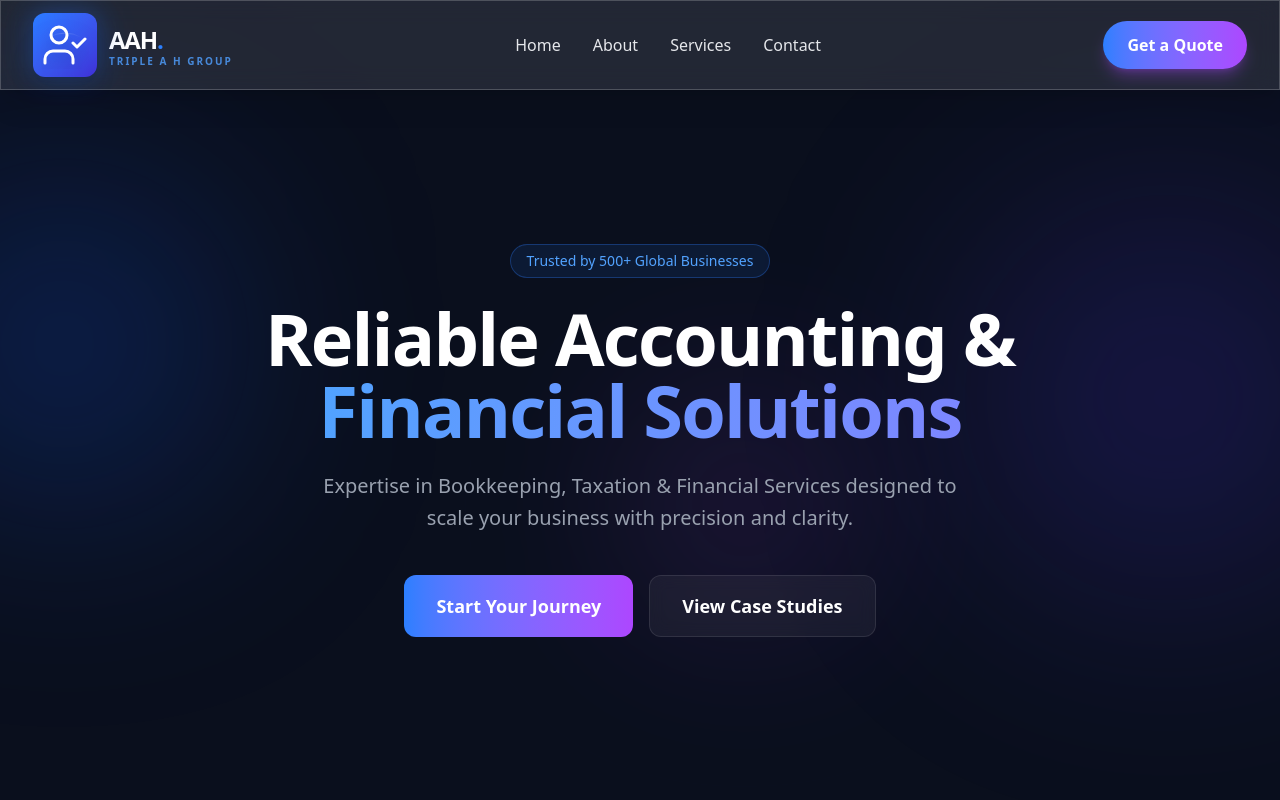
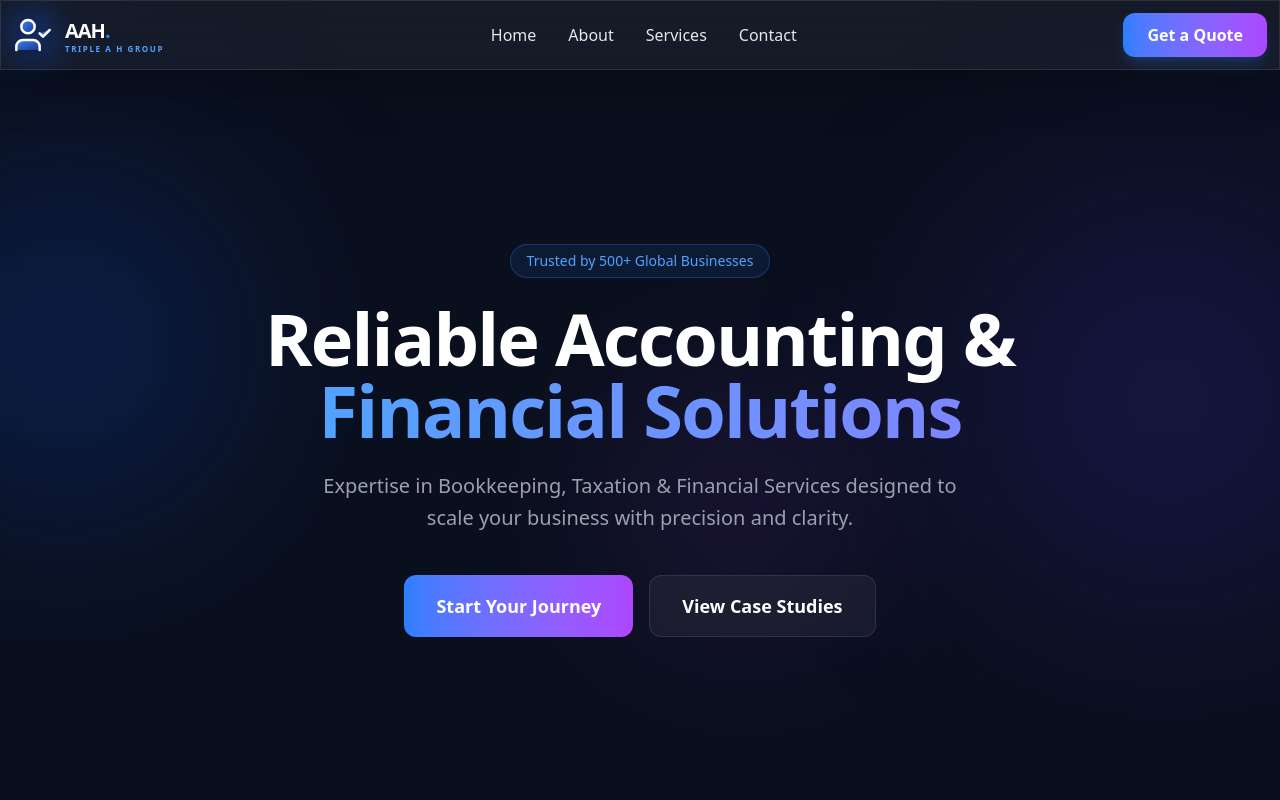
Before and after one commit to fahadkhan1229/tripleAh, a Next.js app: page / in a window 1280 px wide. Shown: the top 800 px of the page. Built offline with nearby package versions, Linux system fonts and the light colour scheme.

Commit message:
done structure

```diff
--- a/app/components/header/header.tsx
+++ b/app/components/header/header.tsx
@@ -1,81 +1,49 @@
 "use client";
-import React, { useState } from 'react';
-import { motion, AnimatePresence } from 'framer-motion';
-import { Calculator, Menu, X } from 'lucide-react';
+
+import React, { useState } from "react";
+import Link from "next/link";
+import { motion, AnimatePresence } from "framer-motion";
+import { Menu, X } from "lucide-react";
 
 const Header = () => {
   const [isOpen, setIsOpen] = useState(false);
 
-  const navItems = ['Home', 'About', 'Services', 'Contact'];
+  const navItems = ["Home", "About", "Services", "Contact"];
 
   return (
     <motion.header
       initial={{ y: -100 }}
       animate={{ y: 0 }}
-      className="fixed top-0 w-full z-50"
+      className="fixed top-0 w-full z-[100] "
     >
-      <div className="max-w-7xl mx-auto backdrop-blur-md bg-white/10 border border-white/20 px-6 sm:px-8 py-3 flex justify-between items-center shadow-xl">
-      {/* Elevated Logo Design */}
-<div className="flex items-center gap-3 group cursor-pointer">
-  <div className="relative flex items-center justify-center">
-    {/* Animated Background Glow */}
-    <div className="absolute inset-0 bg-blue-500 blur-md opacity-20 group-hover:opacity-40 transition-opacity" />
+      <div className="max-w-7xl mx-auto backdrop-blur-xl bg-white/5 border border-white/10  px-3 py-3 flex justify-between items-center shadow-2xl">
 
-    {/* Geometric 'A' Mark */}
-    <div className="relative bg-gradient-to-br from-blue-500 to-indigo-700 p-2 rounded-xl shadow-lg transform group-hover:rotate-6 transition-transform duration-300">
+        {/* Fixed Bold Blue Logo */}
         <div className="flex items-center gap-3 group cursor-pointer">
           <div className="relative">
-    {/* Outer Glow for Pop */}
-    <div className="absolute inset-0 bg-blue-600 blur-xl opacity-40 group-hover:opacity-60 transition-opacity duration-500" />
+            <div className="absolute inset-0 bg-blue-600 blur-lg opacity-40 group-hover:opacity-60 transition-opacity" />
             <svg
-  width="48"
-  height="48"
-  viewBox="0 0 24 24"
-  fill="none"
-  stroke="white"
-  strokeWidth="1.5"
-  strokeLinecap="round"
-  strokeLinejoin="round"
-  className="relative drop-shadow-2xl transition-transform duration-500 group-hover:scale-110 group-hover:rotate-3"
+              width="40" height="40" viewBox="0 0 24 24" fill="url(#blueGradient)"
+              stroke="white" strokeWidth="1.5" strokeLinecap="round" strokeLinejoin="round"
+              className="relative drop-shadow-lg"
             >
               <defs>
-    {/* Glossy Sheen Overlay */}
-    <linearGradient id="sheen" x1="0%" y1="0%" x2="100%" y2="0%">
-      <stop offset="0%" stopColor="white" stopOpacity="0"/>
-      <stop offset="50%" stopColor="white" stopOpacity="0.4"/>
-      <stop offset="100%" stopColor="white" stopOpacity="0"/>
+                <linearGradient id="blueGradient" x1="0%" y1="0%" x2="100%" y2="100%">
+                  <stop offset="0%" stopColor="#3b82f6" />
+                  <stop offset="100%" stopColor="#1e3a8a" />
                 </linearGradient>
               </defs>
-
-  {/* Icon Structure */}
-  <g className="filter drop-shadow-lg">
               <path d="M16 21v-2a4 4 0 0 0-4-4H6a4 4 0 0 0-4 4v2" />
               <circle cx="9" cy="7" r="4" />
               <polyline points="16 11 18 13 22 9" />
-  </g>
-
-  {/* Optional glossy overlay */}
-  <path
-    d="M4 8 Q 12 4 20 8"
-    stroke="url(#sheen)"
-    strokeWidth="0.5"
-    fill="none"
-    className="opacity-50"
-  />
             </svg>
-
-  </div>
-
-
-</div>
-    </div>
           </div>
 
           <div className="flex flex-col leading-none">
-    <span className="text-2xl font-black tracking-tighter text-white">
+            <span className="text-xl font-black tracking-tighter text-white">
               AAH<span className="text-blue-500">.</span>
             </span>
-    <span className="text-[10px] font-bold uppercase tracking-[0.2em] text-blue-400/80">
+            <span className="text-[8px] font-bold uppercase tracking-[0.2em] text-blue-400">
               Triple A H Group
             </span>
           </div>
@@ -84,27 +52,19 @@ const Header = () => {
         {/* Desktop Navigation */}
         <nav className="hidden md:flex gap-8 text-gray-200 font-medium">
           {navItems.map((item) => (
-            <a
+            <Link
               key={item}
-              href={`#${item.toLowerCase()}`}
+              href={item === "Home" ? "/" : `#${item.toLowerCase()}`}
               className="hover:text-blue-400 transition-colors"
             >
               {item}
-            </a>
+            </Link>
           ))}
         </nav>
 
         {/* Desktop Button */}
         <div className="hidden md:block">
-          <button className="
-            bg-gradient-to-r from-blue-500 to-purple-500
-            text-white font-semibold px-6 py-3 rounded-full
-            shadow-lg shadow-purple-500/30
-            transition-all duration-300
-            transform hover:scale-105 active:scale-95
-            hover:shadow-xl hover:shadow-purple-500/50
-            focus:outline-none focus:ring-2 focus:ring-blue-400/50
-          ">
+          <button className=" bg-gradient-to-r from-blue-500 to-purple-500 text-white font-bold px-6 py-2.5 rounded-xl shadow-lg shadow-blue-500/20 transition-all hover:scale-105 active:scale-95">
             Get a Quote
           </button>
         </div>
@@ -113,43 +73,34 @@ const Header = () => {
         <div className="md:hidden flex items-center">
           <button
             onClick={() => setIsOpen(!isOpen)}
-            className="text-white focus:outline-none"
+            className="text-white p-2 hover:bg-white/10 rounded-lg transition-colors"
           >
             {isOpen ? <X size={28} /> : <Menu size={28} />}
           </button>
         </div>
       </div>
 
-      {/* Mobile Menu */}
+      {/* Fixed Mobile Menu Overlay */}
       <AnimatePresence>
         {isOpen && (
           <motion.div
             initial={{ opacity: 0, height: 0 }}
-            animate={{ opacity: 1, height: 'auto' }}
+            animate={{ opacity: 1, height: "auto" }}
             exit={{ opacity: 0, height: 0 }}
-            transition={{ duration: 0.3 }}
-            className="md:hidden bg-white/5 backdrop-blur-lg border-t border-white/20"
+            className="md:hidden mt-4 overflow-hidden rounded-2xl border border-white/10 bg-[#0a0f1d]/90 backdrop-blur-2xl shadow-2xl"
           >
-            <div className="flex flex-col gap-4 px-6 py-4">
+            <div className="flex flex-col gap-2 p-6">
               {navItems.map((item) => (
-                <a
+                <Link
                   key={item}
-                  href={`#${item.toLowerCase()}`}
-                  className="text-white font-medium text-lg hover:text-blue-400 transition-colors"
+                  href={item === "Home" ? "/" : `#${item.toLowerCase()}`}
+                  className="text-white font-semibold text-lg py-3 border-b border-white/5 hover:text-blue-400 transition-colors"
                   onClick={() => setIsOpen(false)}
                 >
                   {item}
-                </a>
+                </Link>
               ))}
-              <button className="
-                bg-gradient-to-r from-blue-500 to-purple-500
-                text-white font-semibold px-6 py-3 rounded-full
-                shadow-lg shadow-purple-500/30
-                transition-all duration-300
-                transform hover:scale-105 active:scale-95
-                hover:shadow-xl hover:shadow-purple-500/50
-                focus:outline-none focus:ring-2 focus:ring-blue-400/50
-              ">
+              <button className="mt-4 w-full bg-gradient-to-r from-blue-500 to-purple-500 text-white font-bold py-4 rounded-xl">
                 Get a Quote
               </button>
             </div>
```
Lines whose indentation alone changed are shown as unchanged.
